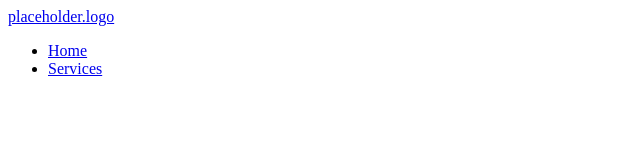
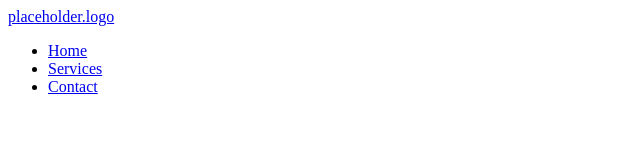
Before and after one commit to VilmerDahlqvist/VilmerDahlqvist.github.io, a plain HTML site: page index.html in a window 1280 px wide. Shown: the full height of the page, 0-640 px from the left. Drawn offline with Linux system fonts and the light colour scheme.

Commit message:
Contact.html added

```diff
--- a/index.html
+++ b/index.html
@@ -24,6 +24,10 @@
                     <a href="/Services.html" class="navbar__links">Services</a>
 
                 </li>
+                <li class="navbar__item">
+                    <a href="/Contact.html" class="navbar__links">Contact</a>
+
+                </li>
             </ul>
         </div>
     </nav>
```
Also changed, not shown: Contact.html (added, +11 -0 lines).
